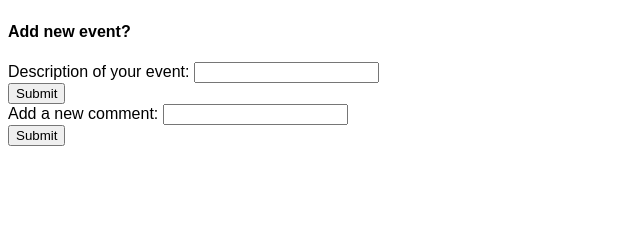
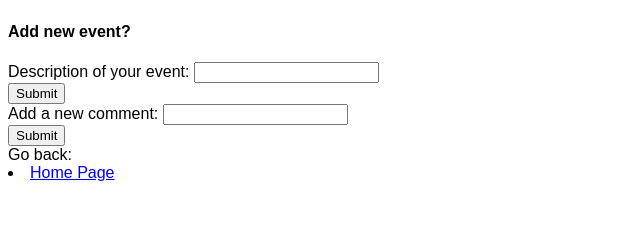
Before and after one commit to smehta607/COMS-4111-Project1-Somya-Longcong, a Flask app: template project/flask-tutorial/flaskr/templates/single_post.html in a window 1280 px wide. Shown: the part 57-300 px from the top of the page, without its empty margins (0-640 px from the left). Run offline with Flask 2, Linux system fonts and the light colour scheme; the template is opened without the code that fills it, so the values that code supplies are empty; parts of the project's set-up code (start-up, migrations or seed data) failed here and were passed over.

Commit message:
fixed some errors

```diff
--- a/project/flask-tutorial/flaskr/server2.py
+++ b/project/flask-tutorial/flaskr/server2.py
@@ -126,7 +126,7 @@ def profile():
 @app.route('/logout', methods=['GET', 'POST'])
 def logout():
     session.clear()
-    return "<a>Successfully Logout!</a><a href='/index'> Back to Home Page</a>"
+    return "<a>Successfully Logout!</a><a href='/'> Back to Home Page</a>"
 
 @app.route('/following', methods=['GET', 'POST'])
 def following():
--- a/project/flask-tutorial/flaskr/templates/profile.html
+++ b/project/flask-tutorial/flaskr/templates/profile.html
@@ -21,7 +21,6 @@
             <li><a href='/follower'>Follower</a> </li>
             <li><a href='/following'>Following</a> </li>
             <li><a href='/Posts'>Posts</a> </li>
-            <li><a href='/Comments'>Comments</a> </li>
             <li><a href='/logout'>Logout</a></li>
             <li><a href='/'>Home Page</a></li>
         </ul>
--- a/project/flask-tutorial/flaskr/templates/single_post.html
+++ b/project/flask-tutorial/flaskr/templates/single_post.html
@@ -46,5 +46,7 @@
                 <input type="submit" />
             </form>
           </div>
+          <a>Go back:</a>
+          <li><a href='/'>Home Page</a></li>
     </body>
 </html>
```
